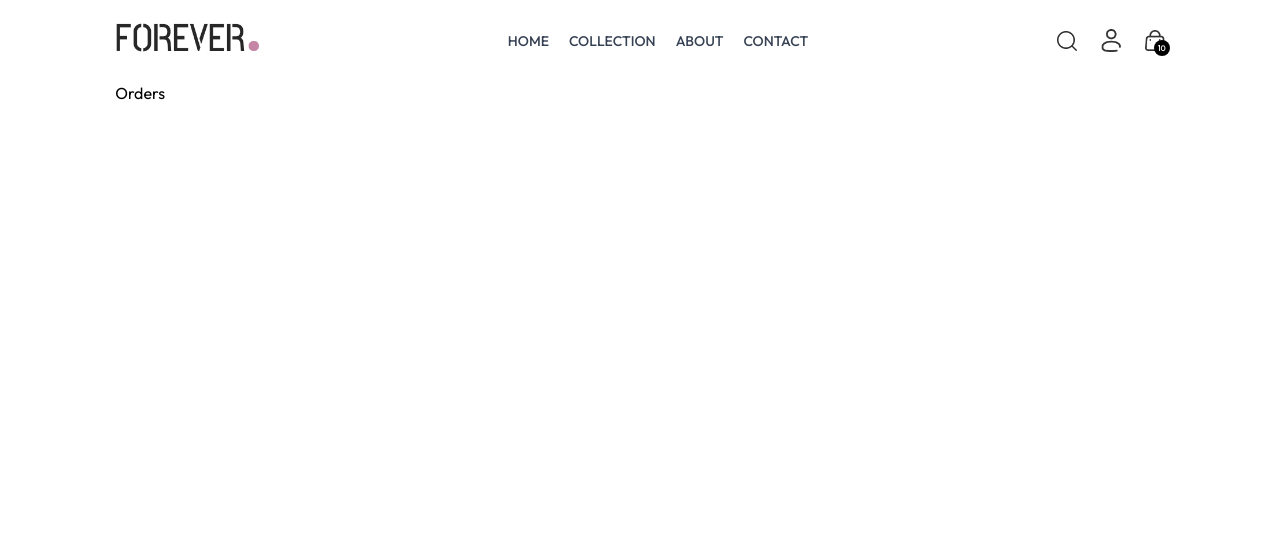
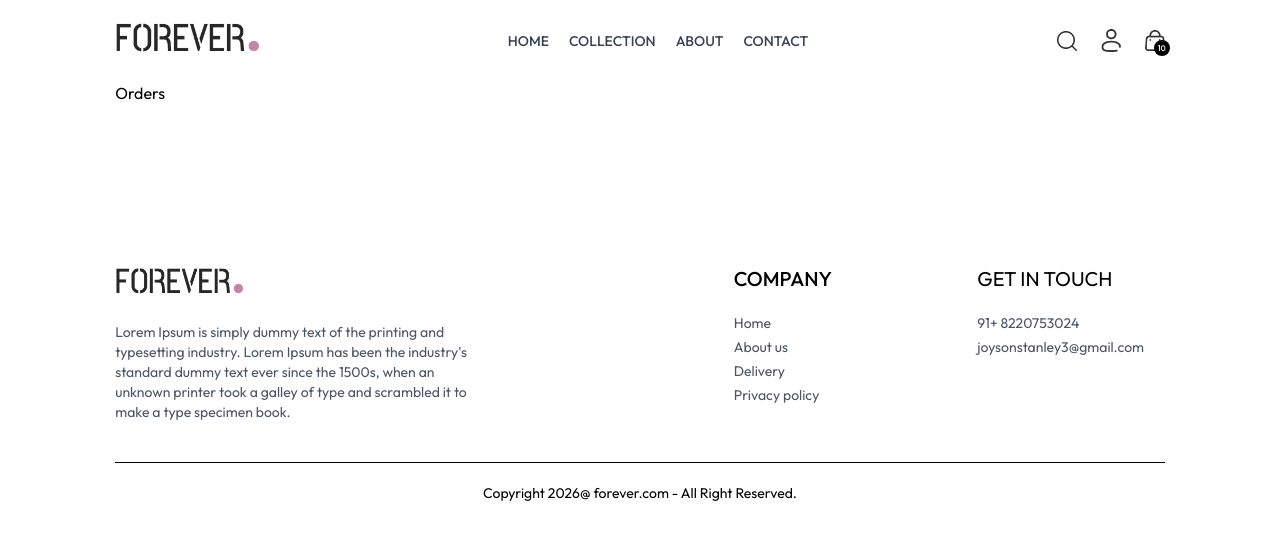
Before and after one commit to JoysonStanly/e-commerce-app, a React (Vite) app in the folder frontend/: page /orders in a window 1280 px wide. Shown: the top 540 px of the page. Built offline with nearby package versions, Linux system fonts and the light colour scheme.

Commit message:
added footer

```diff
--- a/frontend/src/App.jsx
+++ b/frontend/src/App.jsx
@@ -10,6 +10,7 @@
 import PlaceOrder from './pages/PlaceOrder'
 import Orders from './pages/Orders'
 import Navbar from './components/Navbar'
+import Footer from './components/Footer'
 
 const App = () => {
 
@@ -28,6 +29,7 @@
             <Route path='/place-order' element={<PlaceOrder />} />
         <Route path='/orders' element={<Orders />} />
         </Routes>
+        <Footer />
     </div>
 
   )
--- /dev/null
+++ b/frontend/src/components/Footer.jsx
@@ -0,0 +1,45 @@
+import React from 'react'
+import { assets } from '../assets/assets'
+
+const Footer = () => {
+  return (
+    <div>
+      <div className='flex flex-col sm:grid grid-cols-[3fr_1fr_1fr] gap-14 my-10 mt-40 text-sm'>
+
+        <div>
+            <img src={assets.logo} className='mb-5 w-32' alt="" />
+            <p className='w-full md:w-2/3 text-gray-600'>
+            Lorem Ipsum is simply dummy text of the printing and typesetting industry. Lorem Ipsum has been the industry's standard dummy text ever since the 1500s, when an unknown printer took a galley of type and scrambled it to make a type specimen book.
+            </p>
+        </div>
+
+        <div>
+            <p className='text-xl font-medium mb-5'>COMPANY</p>
+            <ul className='flex flex-col gap-1 text-gray-600'>
+                <li>Home</li>
+                <li>About us</li>
+                <li>Delivery</li>
+                <li>Privacy policy</li>
+            </ul>
+        </div>
+
+        <div>
+            <p className='text-xl mb-5'>GET IN TOUCH</p>
+            <ul className='flex flex-col gap-1 text-gray-600'>
+                <li>91+ 8220753024</li>
+                <li>joysonstanley3@gmail.com</li>
+            </ul>
+        </div>
+
+      </div>
+
+        <div>
+            <hr />
+            <p className='py-5 text-sm text-center'>Copyright 2026@ forever.com - All Right Reserved.</p>
+        </div>
+
+    </div>
+  )
+}
+
+export default Footer
```
